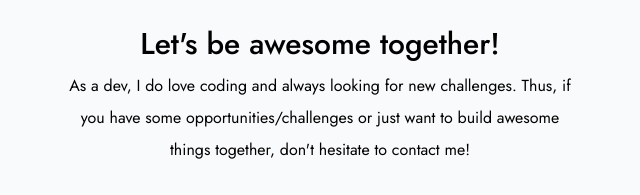
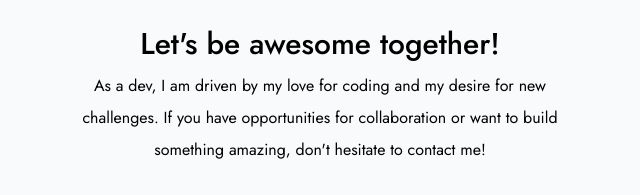
Before and after one commit to Muray1008/portfolio, a Next.js app: page / in a window 1280 px wide. Shown: the part 3781-3976 px from the top of the page, without its empty margins (320-960 px from the left). Built offline with nearby package versions, Linux system fonts and the light colour scheme; no server answers.

Commit message:
:speech_balloon: Update contact section paragraph

```diff
--- a/sections/ContactSection.tsx
+++ b/sections/ContactSection.tsx
@@ -45,9 +45,9 @@ const ContactSection: React.FC = () => {
           Let's be awesome together!
         </h3>
         <p className="mb-6 mx-auto max-w-lg md:mb-10 lg:leading-loose">
-          As a dev, I do love coding and always looking for new challenges.
-          Thus, if you have some opportunities/challenges or just want to build
-          awesome things together, don't hesitate to contact me!
+          As a dev, I am driven by my love for coding and my desire for new
+          challenges. If you have opportunities for collaboration or want to
+          build something amazing, don't hesitate to contact me!
         </p>
         <LinkButton href={`mailto:${process.env.NEXT_PUBLIC_EMAIL}`}>
           Get in touch!
```
